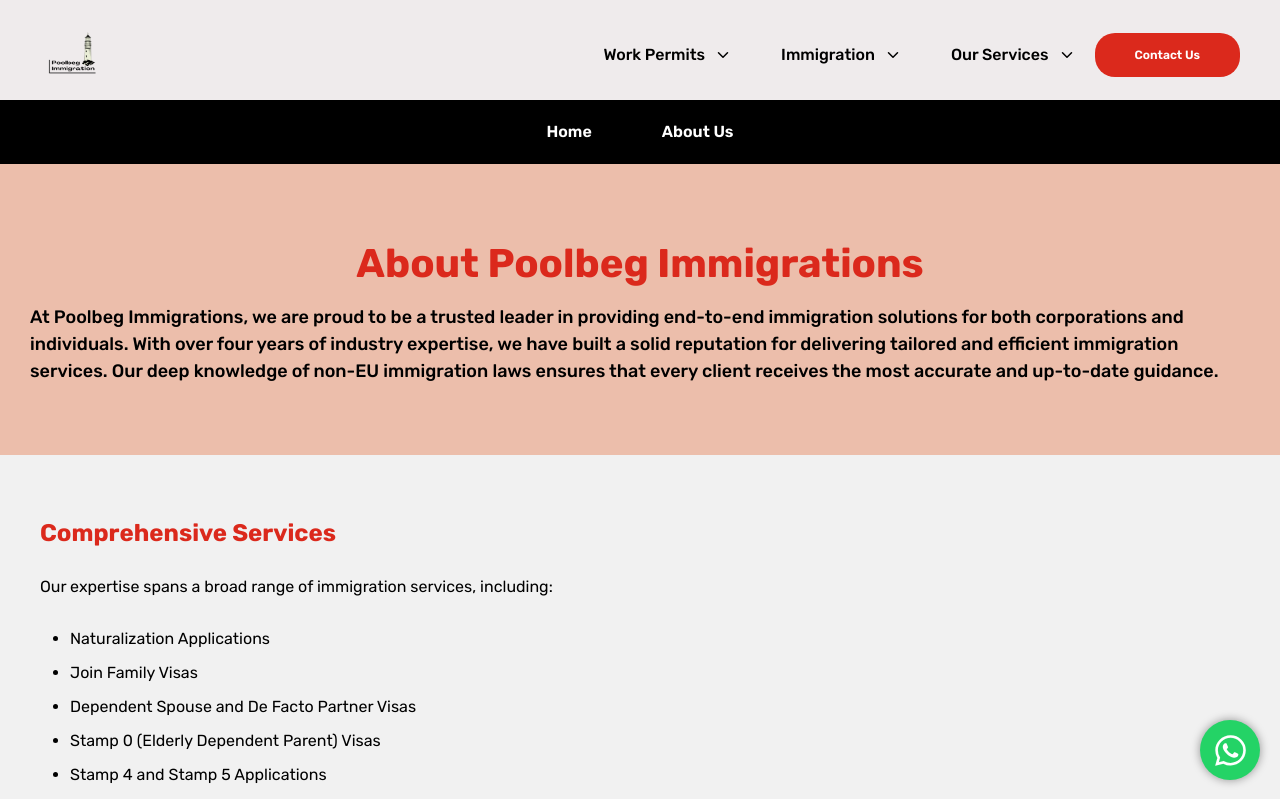
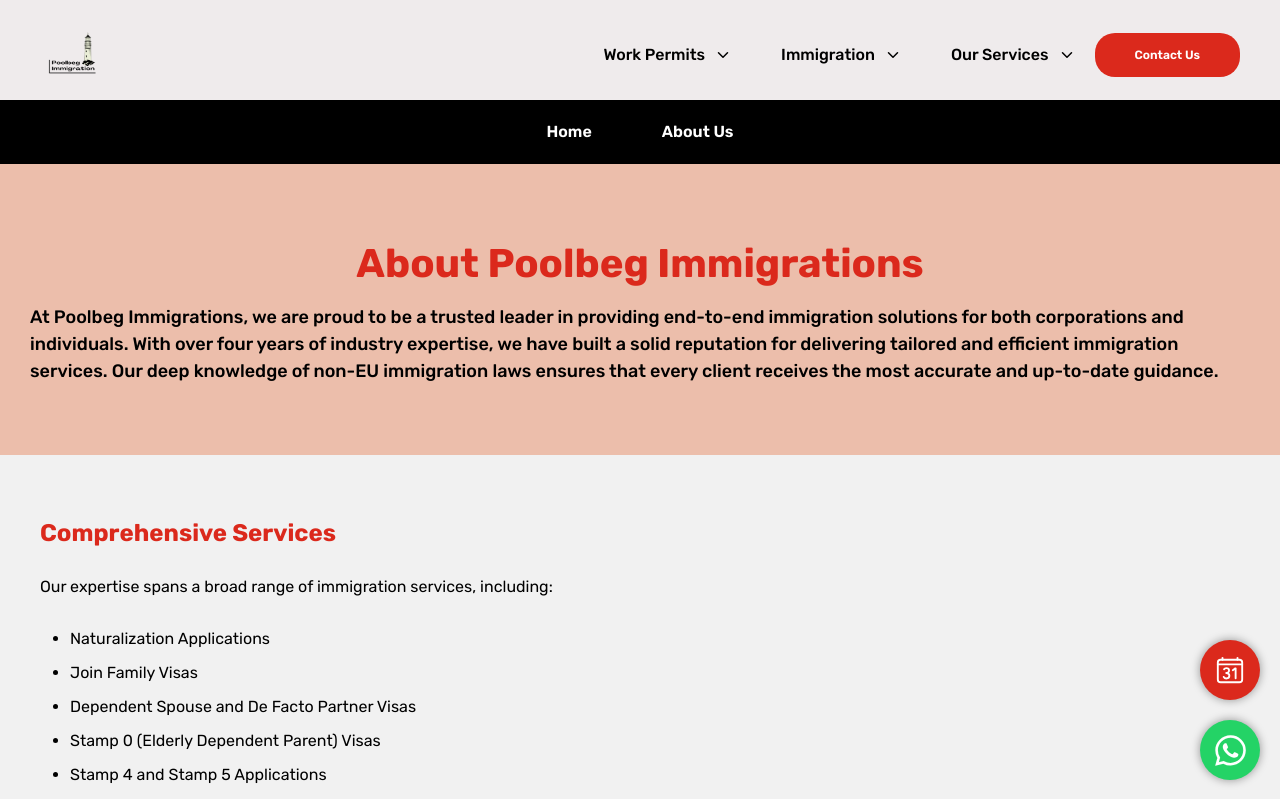
Before and after one commit to TartejBrothers/Poolbeg-Immigration, a React (Create React App) app: page /about-us in a window 1280 px wide. Shown: the top 799 px of the page. Built offline with nearby package versions, Linux system fonts and the light colour scheme.

Commit message:
Updated: Floating Buttons

```diff
--- a/src/App.js
+++ b/src/App.js
@@ -1,6 +1,7 @@
 import { BrowserRouter as Router, Routes, Route } from "react-router-dom";
 import "./App.css";
 import WhatsAppButton from "./components/whatsappbutton";
+import CalendlyButton from "./components/calendly";
 import Home from "./pages/home";
 import WorkPermit from "./pages/workpermit";
 import Stamp1GOverview from "./pages/stamp1g-overview";
@@ -38,6 +39,7 @@
 function App() {
   return (
     <div className="App">
+      <CalendlyButton />
       <WhatsAppButton />
       <Router>
         <Routes>
--- a/src/pages/home.jsx
+++ b/src/pages/home.jsx
@@ -39,7 +39,7 @@
     <div className="home">
       <Navbar />
       <ContactFormPopup isVisible={isPopupVisible} onClose={togglePopup} />
-      <CalendlyButton />
+
 
       <AcceptCookies
         isVisible={isCookiesAccepted}
```
